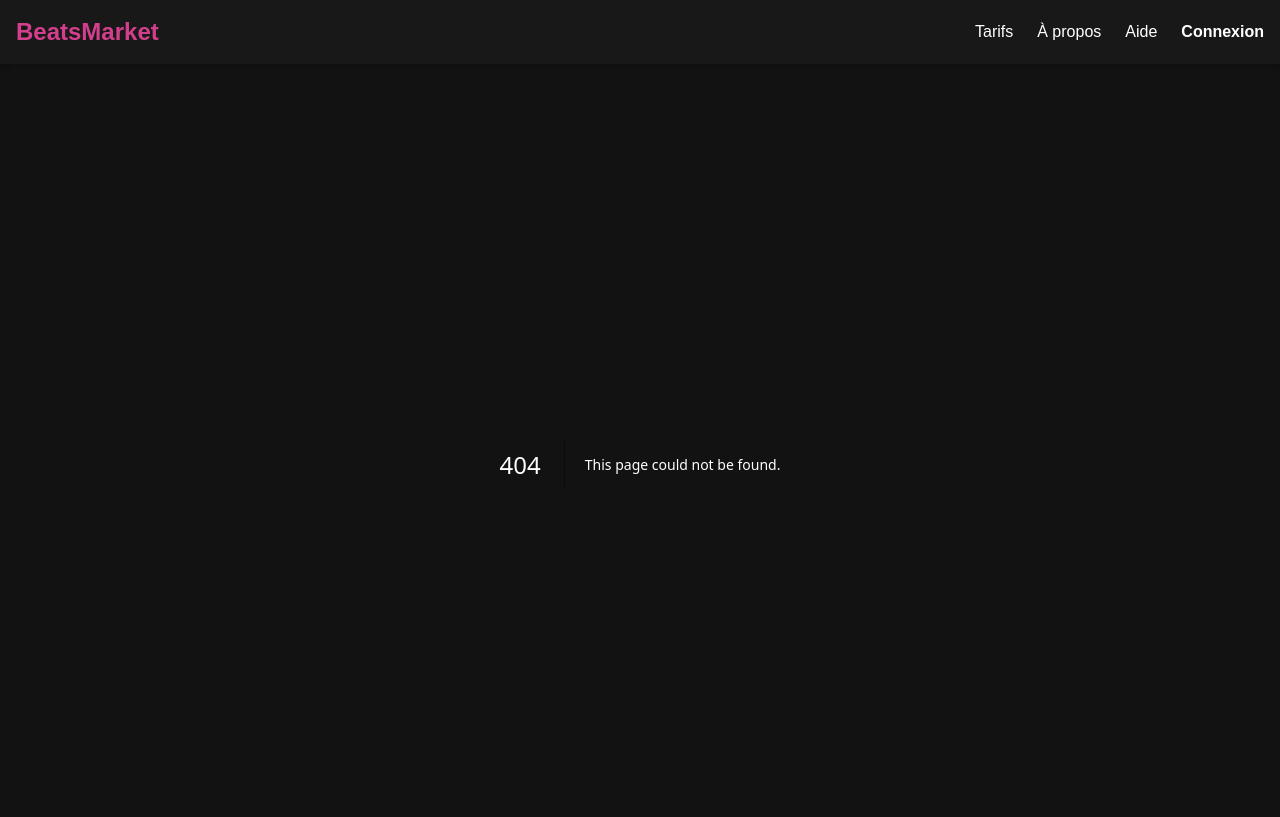
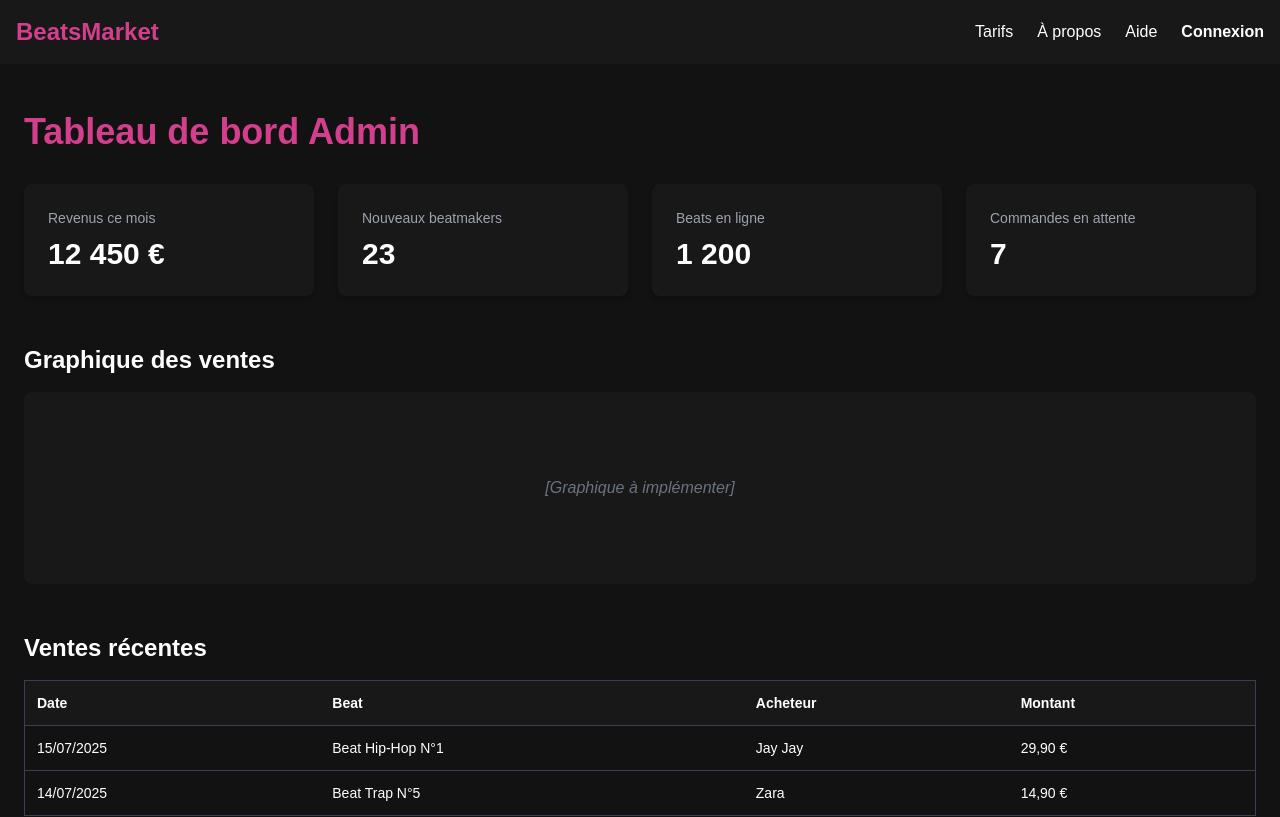
Before and after one commit to jaypms/beatsmarketlebon, a Next.js app: page /dashboard in a window 1280 px wide. Before the commit this address had no page. Shown: the top 817 px of the page. Built offline with nearby package versions, Linux system fonts and the light colour scheme.

Commit message:
Create page.tsx

```diff
--- /dev/null
+++ b/app/dashboard/page.tsx
@@ -0,0 +1,61 @@
+import React from "react"
+
+export default function DashboardPage() {
+  return (
+    <section className="min-h-screen bg-darkbg px-6 py-12 text-white font-poppins">
+      <h1 className="text-4xl font-bold text-primary mb-8">Tableau de bord Admin</h1>
+
+      <div className="grid grid-cols-1 md:grid-cols-2 xl:grid-cols-4 gap-6 mb-12">
+        <StatCard title="Revenus ce mois" value="12 450 €" />
+        <StatCard title="Nouveaux beatmakers" value="23" />
+        <StatCard title="Beats en ligne" value="1 200" />
+        <StatCard title="Commandes en attente" value="7" />
+      </div>
+
+      <section className="mb-12">
+        <h2 className="text-2xl font-semibold mb-4">Graphique des ventes</h2>
+        <div className="bg-darkbg2 rounded-lg h-48 flex items-center justify-center text-gray-500 italic">
+          [Graphique à implémenter]
+        </div>
+      </section>
+
+      <section>
+        <h2 className="text-2xl font-semibold mb-4">Ventes récentes</h2>
+        <table className="w-full text-sm text-left border border-gray-700 rounded-lg">
+          <thead className="bg-darkbg2">
+            <tr>
+              <th className="p-3">Date</th>
+              <th className="p-3">Beat</th>
+              <th className="p-3">Acheteur</th>
+              <th className="p-3">Montant</th>
+            </tr>
+          </thead>
+          <tbody>
+            {/* Exemple de ligne */}
+            <tr className="border-t border-gray-700 hover:bg-darkbg2/50">
+              <td className="p-3">15/07/2025</td>
+              <td className="p-3">Beat Hip-Hop N°1</td>
+              <td className="p-3">Jay Jay</td>
+              <td className="p-3">29,90 €</td>
+            </tr>
+            <tr className="border-t border-gray-700 hover:bg-darkbg2/50">
+              <td className="p-3">14/07/2025</td>
+              <td className="p-3">Beat Trap N°5</td>
+              <td className="p-3">Zara</td>
+              <td className="p-3">14,90 €</td>
+            </tr>
+          </tbody>
+        </table>
+      </section>
+    </section>
+  )
+}
+
+function StatCard({ title, value }: { title: string; value: string }) {
+  return (
+    <div className="bg-darkbg2 rounded-lg p-6 shadow-md">
+      <p className="text-gray-400 text-sm">{title}</p>
+      <p className="text-3xl font-bold mt-2">{value}</p>
+    </div>
+  )
+}
```
